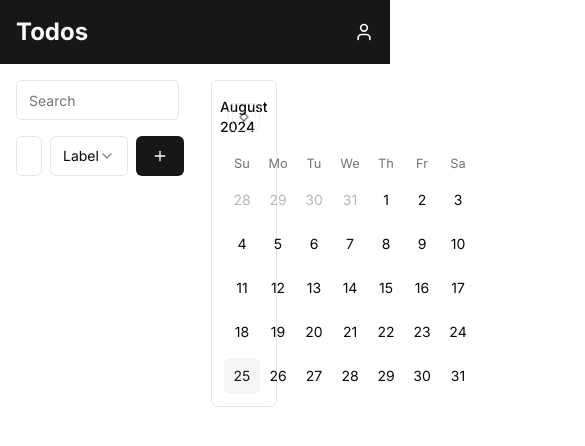
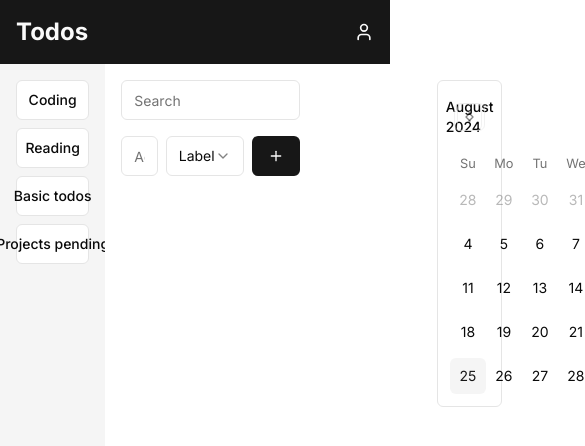
Before and after one commit to notcodesid/E-commerce, a Next.js app: page / in a window 390 px wide. Shown: the top 446 px of the page, 585 px wide, since content can reach past the window. Built offline with nearby package versions, Linux system fonts and the light colour scheme.

Commit message:
filter featuers added

```diff
--- a/app/page.tsx
+++ b/app/page.tsx
@@ -10,11 +10,6 @@ export default function App() {
     <div className="min-h-screen w-full text-foreground">
       <Navbar />
       <div className="flex">
-        <Sidebar isOpen={false} onClose={function (): void {
-          throw new Error('Function not implemented.');
-        } } onLabelClick={function (label: string): void {
-          throw new Error("Function not implemented.");
-        } } />
         <MainContent/>
         <CalendarSection />
       </div>
--- a/components/MainContent.tsx
+++ b/components/MainContent.tsx
@@ -5,6 +5,7 @@ import { Badge } from "@/components/ui/badge";
 import { Button } from "@/components/ui/button";
 import { Tag, Trash2 } from "lucide-react";
 import { AddTodo } from "./AddTodo";
+import { Sidebar } from "./Sidebar"; // Import Sidebar
 
 interface Todo {
   id: number;
@@ -15,6 +16,7 @@ interface Todo {
 export function MainContent() {
   const [todos, setTodos] = useState<Todo[]>([]);
   const [searchQuery, setSearchQuery] = useState('');
+  const [selectedLabel, setSelectedLabel] = useState<string | null>(null); // State for selected label
 
   const addTodo = (newTodo: Omit<Todo, 'id'>) => {
     const todo = { id: todos.length + 1, ...newTodo };
@@ -29,11 +31,23 @@ export function MainContent() {
     setSearchQuery(e.target.value);
   };
 
-  const filteredTodos = searchQuery
-    ? todos.filter(todo => todo.title.toLowerCase().includes(searchQuery.toLowerCase()))
-    : todos;
+  const handleLabelClick = (label: string) => {
+    setSelectedLabel(label);
+  };
+
+  const filteredTodos = todos.filter(todo => {
+    const matchesSearch = todo.title.toLowerCase().includes(searchQuery.toLowerCase());
+    const matchesLabel = selectedLabel ? todo.label === selectedLabel : true;
+    return matchesSearch && matchesLabel;
+  });
 
   return (
+    <div className="flex">
+      {/* Sidebar Component */}
+      <Sidebar
+        onLabelClick={handleLabelClick} // Pass label click handler
+      />
+
       <div className="w-1/2 p-4">
         {/* Search Input */}
         <Input
@@ -78,5 +92,6 @@ export function MainContent() {
           ))}
         </div>
       </div>
+    </div>
   );
 }
--- a/components/sidebar.tsx
+++ b/components/sidebar.tsx
@@ -1,24 +1,15 @@
 import React from "react";
 import { Button } from "@/components/ui/button";
-import { X } from "lucide-react";
 
 interface SidebarProps {
-  isOpen: boolean;
-  onClose: () => void;
   onLabelClick: (label: string) => void;
 }
 
-export function Sidebar({ isOpen, onClose, onLabelClick }: SidebarProps) {
+export function Sidebar({ onLabelClick }: SidebarProps) {
   const labels = ['Coding', 'Reading', 'Basic todos', 'Projects pending'];
 
   return (
-    <div className={`${isOpen ? 'block' : 'hidden'} md:block w-full md:w-1/4 p-4 bg-muted fixed md:static top-0 left-0 h-screen z-50 overflow-y-auto`}>
-      <div className="flex justify-between items-center mb-4 md:hidden">
-        <h2 className="font-bold">Labels</h2>
-        <Button variant="ghost" size="icon" onClick={onClose}>
-          <X className="h-5 w-5" />
-        </Button>
-      </div>
+    <div className="block w-1/4 p-4 bg-muted h-screen z-50 overflow-y-auto">
       {labels.map((label, index) => (
         <Button
           key={index}
```
Lines whose indentation alone changed are shown as unchanged.
